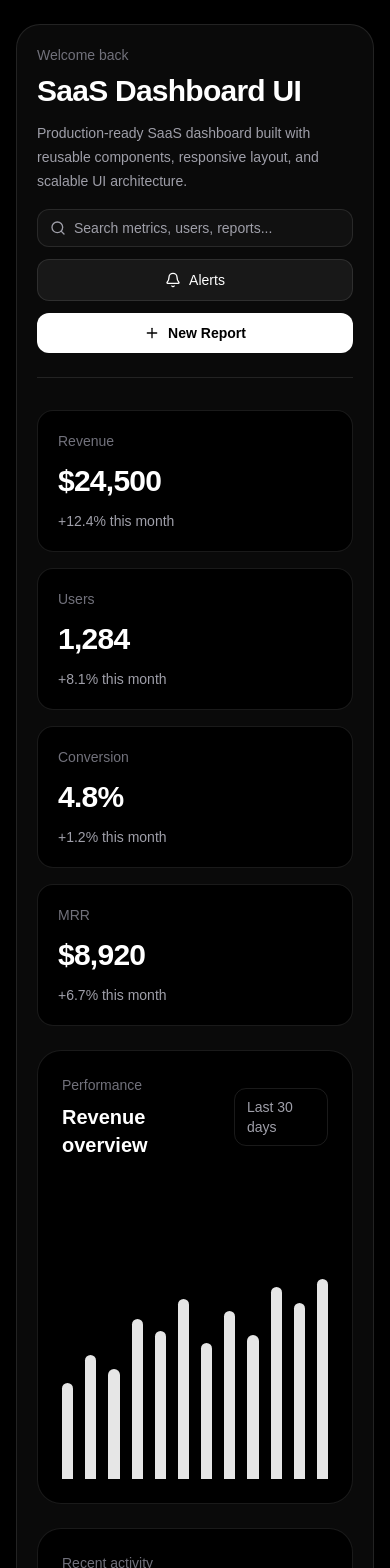
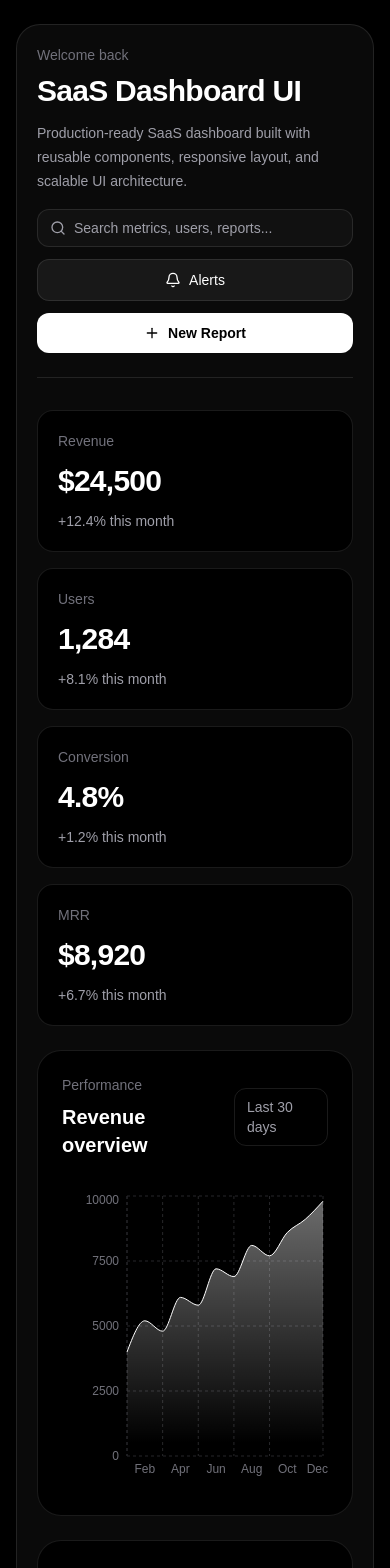
Before and after one commit to RoussosAdo/saas-dashboard-ui, a Next.js app: page / in a window 390 px wide. Shown: the top 1568 px of the page. Built offline with nearby package versions, Linux system fonts and the light colour scheme.

Commit message:
Add real revenue chart using Recharts with responsive layout and tooltip

```diff
--- a/app/page.tsx
+++ b/app/page.tsx
@@ -4,6 +4,7 @@ import SectionHeader from "@/app/components/dashboard/section-header";
 import DashboardSection from "@/app/components/dashboard/dashboard-section";
 import UsersTable from "@/app/components/dashboard/users-table";
 import { activityItems, stats } from "@/app/data/dashboard";
+import RevenueChart from "@/app/components/dashboard/revenue-chart";
 
 export default function Home() {
   return (
@@ -31,19 +32,9 @@ export default function Home() {
             }
           />
 
-          <div className="mt-8 flex h-72 items-end gap-3">
-            {[48, 62, 55, 80, 74, 90, 68, 84, 72, 96, 88, 100].map(
-              (height, i) => (
-                <div key={i} className="flex flex-1 flex-col justify-end">
-                  <div
-                    className="rounded-t-xl bg-white/90"
-                    style={{ height: `${height * 2}px` }}
-                  />
-                </div>
-              )
-            )}
-          </div>
+        <RevenueChart />
         </DashboardSection>
+
 
         <DashboardSection>
           <SectionHeader eyebrow="Recent activity" title="Team updates" />
@@ -61,6 +52,7 @@ export default function Home() {
         </DashboardSection>
       </section>
 
+
       <UsersTable />
     </DashboardShell>
   );
--- a/package.json
+++ b/package.json
@@ -14,6 +14,7 @@
     "next": "16.2.1",
     "react": "19.2.4",
     "react-dom": "19.2.4",
+    "recharts": "^3.8.1",
     "tailwind-merge": "^3.5.0"
   },
   "devDependencies": {
--- /dev/null
+++ b/src/app/components/dashboard/revenue-chart.tsx
@@ -0,0 +1,63 @@
+"use client";
+
+import {
+  ResponsiveContainer,
+  AreaChart,
+  Area,
+  Tooltip,
+  XAxis,
+  YAxis,
+  CartesianGrid,
+} from "recharts";
+import { revenueData } from "@/app/data/analytics";
+
+export default function RevenueChart() {
+  return (
+    <div className="mt-8 h-[300px] w-full">
+      <ResponsiveContainer width="100%" height="100%">
+        <AreaChart data={revenueData}>
+          <defs>
+            <linearGradient id="colorRevenue" x1="0" y1="0" x2="0" y2="1">
+              <stop offset="5%" stopColor="#ffffff" stopOpacity={0.4} />
+              <stop offset="95%" stopColor="#ffffff" stopOpacity={0} />
+            </linearGradient>
+          </defs>
+
+          <CartesianGrid strokeDasharray="3 3" stroke="#27272a" />
+
+          <XAxis
+            dataKey="name"
+            stroke="#71717a"
+            fontSize={12}
+            tickLine={false}
+            axisLine={false}
+          />
+
+          <YAxis
+            stroke="#71717a"
+            fontSize={12}
+            tickLine={false}
+            axisLine={false}
+          />
+
+          <Tooltip
+            contentStyle={{
+              backgroundColor: "#0a0a0a",
+              border: "1px solid rgba(255,255,255,0.1)",
+              borderRadius: "12px",
+            }}
+            labelStyle={{ color: "#fff" }}
+          />
+
+          <Area
+            type="monotone"
+            dataKey="revenue"
+            stroke="#ffffff"
+            fillOpacity={1}
+            fill="url(#colorRevenue)"
+          />
+        </AreaChart>
+      </ResponsiveContainer>
+    </div>
+  );
+}
--- /dev/null
+++ b/src/app/data/analytics.ts
@@ -0,0 +1,14 @@
+export const revenueData = [
+  { name: "Jan", revenue: 4000 },
+  { name: "Feb", revenue: 5200 },
+  { name: "Mar", revenue: 4800 },
+  { name: "Apr", revenue: 6100 },
+  { name: "May", revenue: 5800 },
+  { name: "Jun", revenue: 7200 },
+  { name: "Jul", revenue: 6900 },
+  { name: "Aug", revenue: 8100 },
+  { name: "Sep", revenue: 7700 },
+  { name: "Oct", revenue: 8600 },
+  { name: "Nov", revenue: 9100 },
+  { name: "Dec", revenue: 9800 },
+];
```
Also changed, not shown: 1 other file (tests, documents, lock files or other folders).
